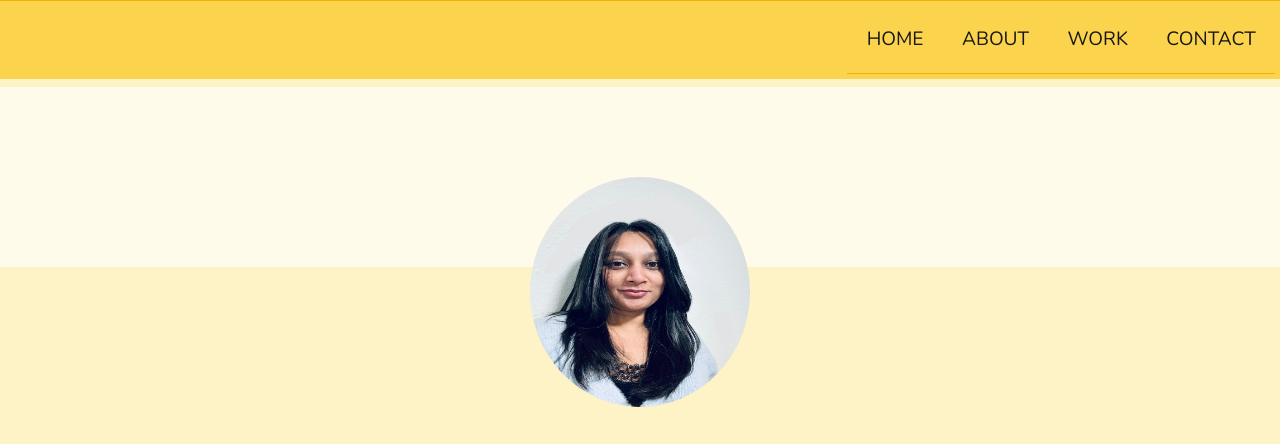
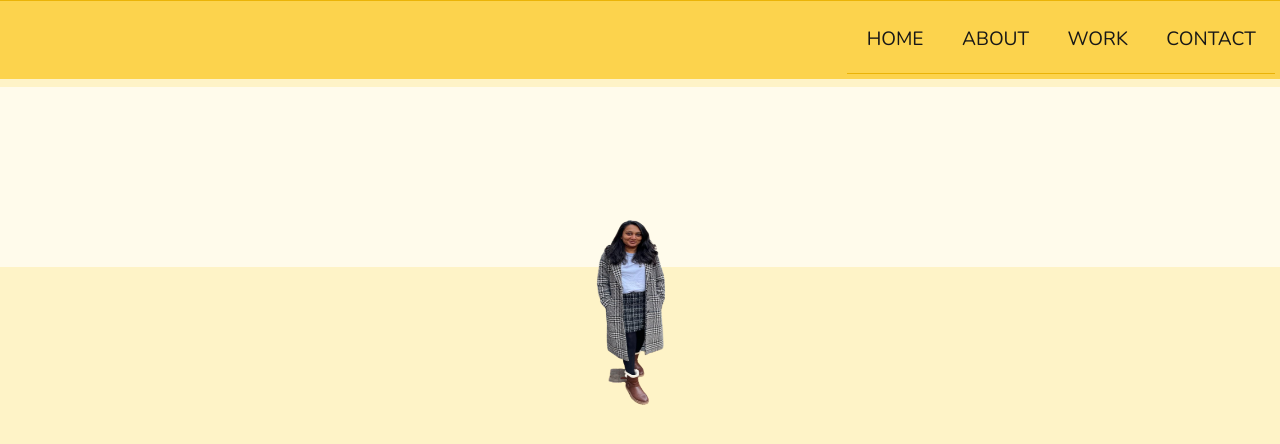
Before and after one commit to Trupti7291/UI-UX_Portfolio, a plain HTML site: page index.html in a window 1280 px wide. Shown: the top 444 px of the page. Drawn offline with nearby package versions, Linux system fonts and the light colour scheme; a web font is replaced by a local one.

Commit message:
updated profile picture

```diff
--- a/index.html
+++ b/index.html
@@ -40,7 +40,7 @@
 
         <div class="box-two">
             <div class="img-container">
-                <img src="asserts/Profile_picture.jpg" class="portrait" alt="portrait of Trupti" />
+                <img src="asserts/Trupti_profile 1.png" class="portrait" alt="portrait of Trupti" />
             </div>
             <div class="content-container">
                 <h1>Hello, I'm Trupti</h1>
```
Also changed, not shown: asserts/Trupti_profile 1.png (added).
